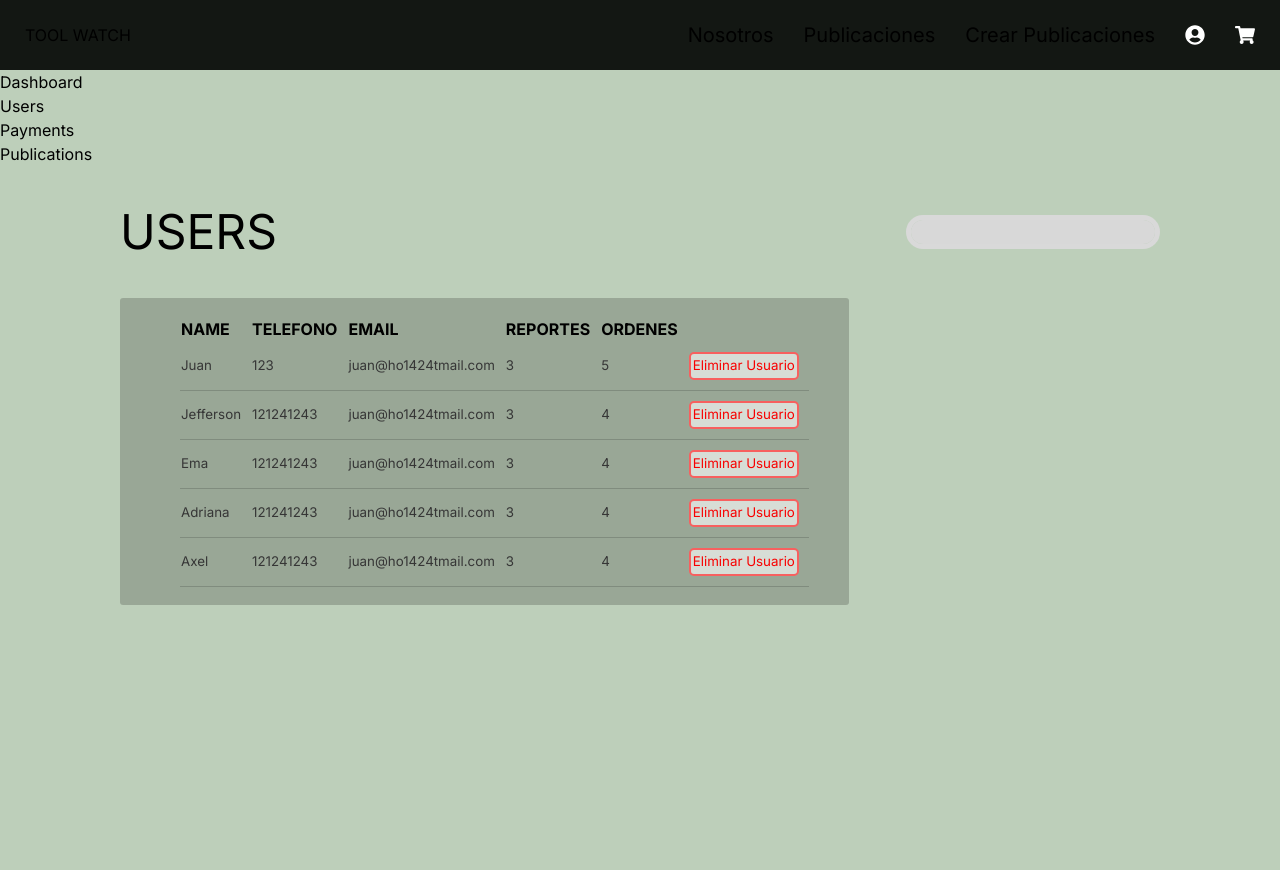
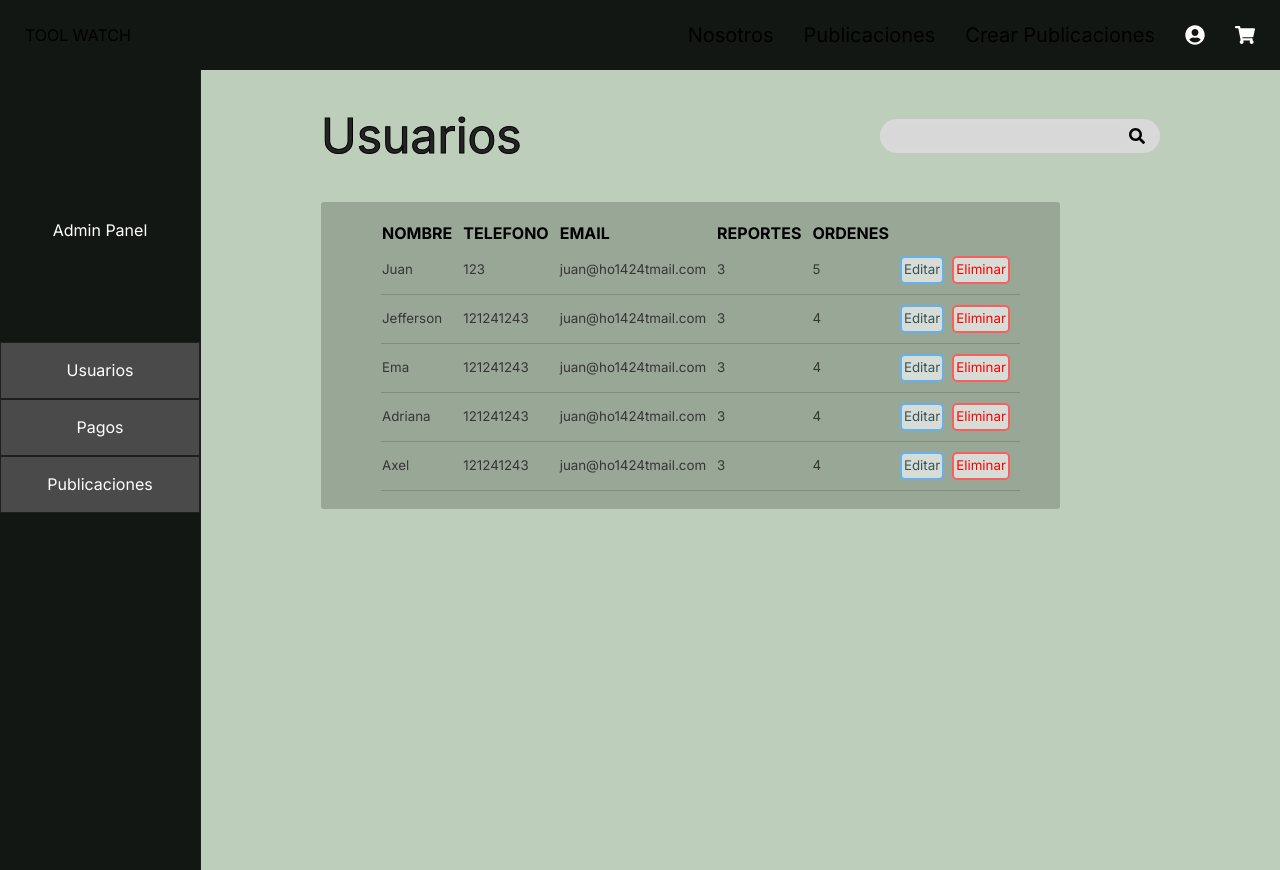
Before and after one commit to Jefersonsteven/tools-match, a Next.js app: page /dashboard/users in a window 1280 px wide. Before the commit the page ends 800 px from the top, so only its background shows below. Built offline with nearby package versions, Linux system fonts and the light colour scheme.

Commit message:
User estilos listos

```diff
--- /dev/null
+++ b/src/app/dashboard/components/Searchbar.jsx
@@ -0,0 +1,15 @@
+"use client"
+
+
+function Busqueda({ searchTerm, setSearchTerm }) {
+    const handleSearchTermChange = (event) => {
+      setSearchTerm(event.target.value);
+    };
+    return (
+      <div>
+        <input type="text" value={searchTerm} onChange={handleSearchTermChange} />
+      </div>
+    );
+  }
+
+  export default Busqueda;
--- /dev/null
+++ b/src/app/dashboard/components/Table.jsx
@@ -0,0 +1,52 @@
+"use client"
+
+import React from "react";
+import style from "./Table.module.css";
+
+
+
+function Table({ columns, filteredUsuarios, handleClick, handleDeleteClick }) {
+
+    if (filteredUsuarios.length === 0) {
+        return <div>No hay usuarios</div>;
+      };
+
+  return (
+    <div className={style.contenedorTable}>
+        <table className={style.table}>
+          <tbody>
+            <tr>
+              {columns
+                .filter((c) => c !== "ID")
+                .map((c, i) => {
+                  return <th key={i}>{c}</th>;
+                })}
+            </tr>
+
+            {filteredUsuarios.map((d, i) => (
+              <tr className={style.namesTable} key={i}>
+                <td>{d.nombre}</td>
+                <td>{d.telefono}</td>
+                <td>{d.email}</td>
+                <td>{d.reportes}</td>
+                <td>{d.ordenes}</td>
+                <td>
+                  <button
+                  className={style.botonEditar}
+                    onClick={()=> handleClick(d.nombre)}>Editar
+                    </button>
+                  <button
+                    className={style.botonDelete}
+                    onClick={() => handleDeleteClick(d.nombre)}
+                  >
+                    Eliminar
+                  </button>
+                </td>
+              </tr>
+            ))}
+          </tbody>
+        </table>
+      </div>
+  )}
+
+export default Table;
--- /dev/null
+++ b/src/app/dashboard/components/Table.module.css
@@ -0,0 +1,62 @@
+.contenedorTable{
+    background-color: rgba(0, 0, 0, 0.193);
+    padding: 18px;
+    margin-top: 0px;
+    margin-right: auto;
+    border-radius: 3px;
+    padding-left: 60px;
+    padding-right: 40px;
+}
+
+.table {
+      color:rgb(0, 0, 0);
+}
+
+.table th {
+    text-align: left;
+    padding-right: 10px;
+    min-height: 200px;
+}
+
+.namesTable{
+    color: rgb(54, 54, 54);
+}
+
+.namesTable td {
+    padding-right: 10px;
+    padding-top: 10px;
+    padding-bottom: 10px;
+    border-bottom: 1px solid rgba(0, 0, 0, 0.16);
+    font-size: smaller;
+}
+
+.botonEditar {
+    cursor: pointer;
+    color: rgba(16, 50, 58, 0.802);
+    border: 2px solid rgba(0, 140, 255, 0.537);
+    background-color: rgba(255, 255, 255, 0.612);
+    border-radius: 5px;
+    transition-duration: 0.4s;
+    padding: 2px;
+    margin-right: 8px;
+}
+
+.botonEditar:hover {
+    background-color: rgba(0, 140, 255, 0.472);
+    color: white
+}
+
+.botonDelete {
+    cursor: pointer;
+    color: #f80101;
+    border: 2px solid rgba(255, 67, 67, 0.802);
+    background-color: rgba(255, 255, 255, 0.612);
+    border-radius: 5px;
+    transition-duration: 0.4s;
+    padding: 2px;
+}
+
+.botonDelete:hover {
+    background-color: rgba(255, 0, 0, 0.537);
+    color: white
+}
--- a/src/app/dashboard/dashboard.module.css
+++ b/src/app/dashboard/dashboard.module.css
@@ -38,9 +38,16 @@
 }
 
 .body {
-    display:flex;
     width: 100vw;
     height: 100vh;
-    background-color: rgb(255, 255, 255);
-    color: black;
+    background-color: rgba(0, 0, 0, 0);
+    color: rgb(0, 0, 0);
+    display: flex;
 }
+
+.Footer {
+    background-color: #ff0000;
+    color: rgb(255, 0, 0);
+    height: 1000px;
+    width: 100%;
+  }
--- a/src/app/dashboard/layout.jsx
+++ b/src/app/dashboard/layout.jsx
@@ -1,29 +1,30 @@
-"use client"
 
 import Link from "next/link";
-
+import styles from "./dashboard.module.css";
 
 export default function DashboardLayout({ children }) {
   return (
     <html lang="en">
-      <body >
-        <div >
-          <div >
-            <p>Dashboard</p>
+      <body>
+        <div className={styles.body}>
+        <div className={styles.contenedor}>
+          <div className={styles.title}>
+            <p>Admin Panel</p>
           </div>
           <div>
-            <div >
-              <Link href="/dashboard/users">Users</Link>
+            <div className={styles.boton}>
+              <Link href="/dashboard/users">Usuarios</Link>
             </div>
-            <div >
-              <Link href="/dashboard/payments">Payments</Link>
+            <div className={styles.boton}>
+              <Link href="/dashboard/payments">Pagos</Link>
             </div>
-            <div >
-              <Link href="/dashboard/publications">Publications</Link>
+            <div className={styles.boton}>
+              <Link href="/dashboard/publications">Publicaciones</Link>
             </div>
           </div>
         </div>
         {children}
+        </div>
       </body>
     </html>
   );
--- a/src/app/dashboard/payments/page.jsx
+++ b/src/app/dashboard/payments/page.jsx
@@ -1,6 +1,97 @@
+"use client"
+import Table from "../components/Table";
+import { useState, useEffect } from "react";
+import { SearchBar } from "../users/page";
+import Busqueda from "../components/Searchbar";
+
+// const usuarios = [
+//     {
+//       nombre: "Juan",
+//       telefono: "123",
+//       email: "juan@ho1424tmail.com",
+//       reportes: 3,
+//       ordenes: 5,
+//       id: 1,
+//     },
+//     {
+//       nombre: "Jefferson",
+//       telefono: "121241243",
+//       email: "juan@ho1424tmail.com",
+//       reportes: 3,
+//       ordenes: 4,
+//       id: 2,
+//     },
+//     {
+//       nombre: "Ema",
+//       telefono: "121241243",
+//       email: "juan@ho1424tmail.com",
+//       reportes: 3,
+//       ordenes: 4,
+//       id: 2,
+//     },
+//     {
+//       nombre: "Adriana",
+//       telefono: "121241243",
+//       email: "juan@ho1424tmail.com",
+//       reportes: 3,
+//       ordenes: 4,
+//       id: 2,
+//     },
+//     {
+//       nombre: "Axel",
+//       telefono: "121241243",
+//       email: "juan@ho1424tmail.com",
+//       reportes: 3,
+//       ordenes: 4,
+//       id: 2,
+//     },
+//   ];
+
+
+
 export default function Payments() {
+
+    const [searchTerm, setSearchTerm] = useState("");
+    const [columns, setColums] = useState([]);
+    const [records, setRecords] = useState([]);
+
+    useEffect(() => {
+        if(usuarios){
+      setColums(Object.keys(usuarios[0]).map((column) => column.toUpperCase()));
+      setRecords(usuarios);
+        }
+    }, []);
+
+    const filteredUsuarios = records.filter((usuario) => {
+      return usuario.nombre.toLowerCase().includes(searchTerm.toLowerCase());
+    });
+
+    const handleDeleteUser = (id) => {
+      console.log(`Eliminando usuario con id ${id}`);
+    };
+
+    const handleClick = (id) => {
+      alert(`Editar usuario ${id}`);
+    };
+
+    const handleDeleteClick = (name) => {
+      if (
+        window.confirm(`Estas por eliminar al usuario "${name}" estas seguro?`)
+      ) {
+        handleDeleteUser(name);
+      }
+
+    };
     return (
         <div>
+            <div>
+                <Busqueda searchTerm={searchTerm} setSearchTerm={setSearchTerm}/>
+            </div>
+            <div>
+
+
+        <Table columns={columns} filteredUsuarios={filteredUsuarios} handleDeleteClick={handleDeleteClick} handleClick={handleClick} />
+      </div>
             <h1>Payments Ruta(Ejemplo)</h1>
             </div>
      );
--- a/src/app/dashboard/users/page.jsx
+++ b/src/app/dashboard/users/page.jsx
@@ -1,11 +1,12 @@
 "use client";
 import style from "./users.module.css";
 import User from "../components/User";
-import { useEffect, useState } from "react";
+import { Fragment, useEffect, useState } from "react";
+import { FaSearch } from "react-icons/fa"
 
 const usuarios = [
   {
-    name: "Juan",
+    nombre: "Juan",
     telefono: "123",
     email: "juan@ho1424tmail.com",
     reportes: 3,
@@ -13,7 +14,7 @@ const usuarios = [
     id: 1,
   },
   {
-    name: "Jefferson",
+    nombre: "Jefferson",
     telefono: "121241243",
     email: "juan@ho1424tmail.com",
     reportes: 3,
@@ -21,7 +22,7 @@ const usuarios = [
     id: 2,
   },
   {
-    name: "Ema",
+    nombre: "Ema",
     telefono: "121241243",
     email: "juan@ho1424tmail.com",
     reportes: 3,
@@ -29,7 +30,7 @@ const usuarios = [
     id: 2,
   },
   {
-    name: "Adriana",
+    nombre: "Adriana",
     telefono: "121241243",
     email: "juan@ho1424tmail.com",
     reportes: 3,
@@ -37,7 +38,7 @@ const usuarios = [
     id: 2,
   },
   {
-    name: "Axel",
+    nombre: "Axel",
     telefono: "121241243",
     email: "juan@ho1424tmail.com",
     reportes: 3,
@@ -53,6 +54,7 @@ export function SearchBar({ searchTerm, setSearchTerm }) {
   return (
     <div className={style.searchBar}>
       <input type="text" value={searchTerm} onChange={handleSearchTermChange} />
+      <FaSearch/>
     </div>
   );
 }
@@ -68,28 +70,35 @@ function Users() {
   }, []);
 
   const filteredUsuarios = records.filter((usuario) => {
-    return usuario.name.toLowerCase().includes(searchTerm.toLowerCase());
+    return usuario.nombre.toLowerCase().includes(searchTerm.toLowerCase());
   });
 
   const handleDeleteUser = (id) => {
     console.log(`Eliminando usuario con id ${id}`);
   };
 
+  const handleClick = (id) => {
+    alert(`Editar usuario ${id}`)
+  }
+
   const handleDeleteClick = (name) => {
-    // if (
-    //   window.confirm(`Estas por eliminar al usuario "${name}" estas seguro?`)
-    // ) {
-    //   handleDeleteUser(name);
-    // }
+    if (
+      window.confirm(`Estas por eliminar al usuario "${name}" estas seguro?`)
+    ) {
+      handleDeleteUser(name);
+    }
   };
+
+
 
   return (
     <div className={style.contenedorPadre}>
       <div className={style.searchbarContainer}>
-        <h2>USERS</h2>
+        <h2>Usuarios</h2>
         <SearchBar searchTerm={searchTerm} setSearchTerm={setSearchTerm} />
       </div>
       <div className={style.contenedorTable}>
+      {filteredUsuarios.length > 0 ? (
         <table className={style.table}>
           <tbody>
             <tr>
@@ -98,27 +107,39 @@ function Users() {
                 .map((c, i) => {
                   return <th key={i}>{c}</th>;
                 })}
-            </tr>
+           </tr>
+ {/* ACA */}
+
 
             {filteredUsuarios.map((d, i) => (
               <tr className={style.namesTable} key={i}>
-                <td>{d.name}</td>
+                <td>{d.nombre}</td>
                 <td>{d.telefono}</td>
                 <td>{d.email}</td>
                 <td>{d.reportes}</td>
                 <td>{d.ordenes}</td>
                 <td>
                   <button
+                  className={style.botonEditar}
+                    onClick={()=> handleClick(d.nombre)}>Editar
+                    </button>
+                  <button
                     className={style.botonDelete}
-                    onClick={() => handleDeleteClick(d.name)}
+                    onClick={() => handleDeleteClick(d.nombre)}
                   >
-                    Eliminar Usuario
+                    Eliminar
                   </button>
                 </td>
               </tr>
             ))}
+
+
+  {/* HASTA ACA */}
           </tbody>
         </table>
+      ):(
+        <div className={style.noUsuarios}><p>No hay Usuarios</p></div>
+      )}
       </div>
     </div>
   );
--- a/src/app/dashboard/users/users.module.css
+++ b/src/app/dashboard/users/users.module.css
@@ -15,7 +15,10 @@
 }
 
 .searchBar {
-    display: grid;
+    padding-right: 10px;
+    align-items: center;
+    background-color: #D9D9D9;
+    display: flex;
     justify-items: center;
     border-width: 2px;
     border: 5px solid;
@@ -26,7 +29,7 @@
 
 .searchBar:hover {
     border:5px solid;
-    border-color: #c2c2c2;
+    border-color: #9b9b9b;
 }
 
 .searchBar input {
@@ -48,6 +51,9 @@
 
 .searchbarContainer h2 {
     font-size: xxx-large;
+    color: rgb(46, 46, 46);
+    -webkit-text-fill-color: rgb(35, 35, 35);
+    -webkit-text-stroke: 1px black;
 }
 
 .botonDelete {
@@ -96,3 +102,34 @@
     padding-left: 60px;
     padding-right: 40px;
 }
+
+
+.botonEditar {
+    cursor: pointer;
+    color: rgba(16, 50, 58, 0.802);
+    border: 2px solid rgba(0, 140, 255, 0.537);
+    background-color: rgba(255, 255, 255, 0.612);
+    border-radius: 5px;
+    transition-duration: 0.4s;
+    padding: 2px;
+    margin-right: 8px;
+}
+
+.botonEditar:hover {
+    background-color: rgba(0, 140, 255, 0.472);
+    color: white
+}
+/*
+.noUsuarios{
+
+    color: #f80101;
+    -webkit-text-fill-color: rgb(255, 0, 0);
+    -webkit-text-stroke: 1px rgb(0, 0, 0);
+    padding: 1rem;
+    font-weight: bold;
+    text-align: center;
+    padding-left: 230px;
+    padding-right: 250px;
+    margin-left: 30px;
+
+} */
```
